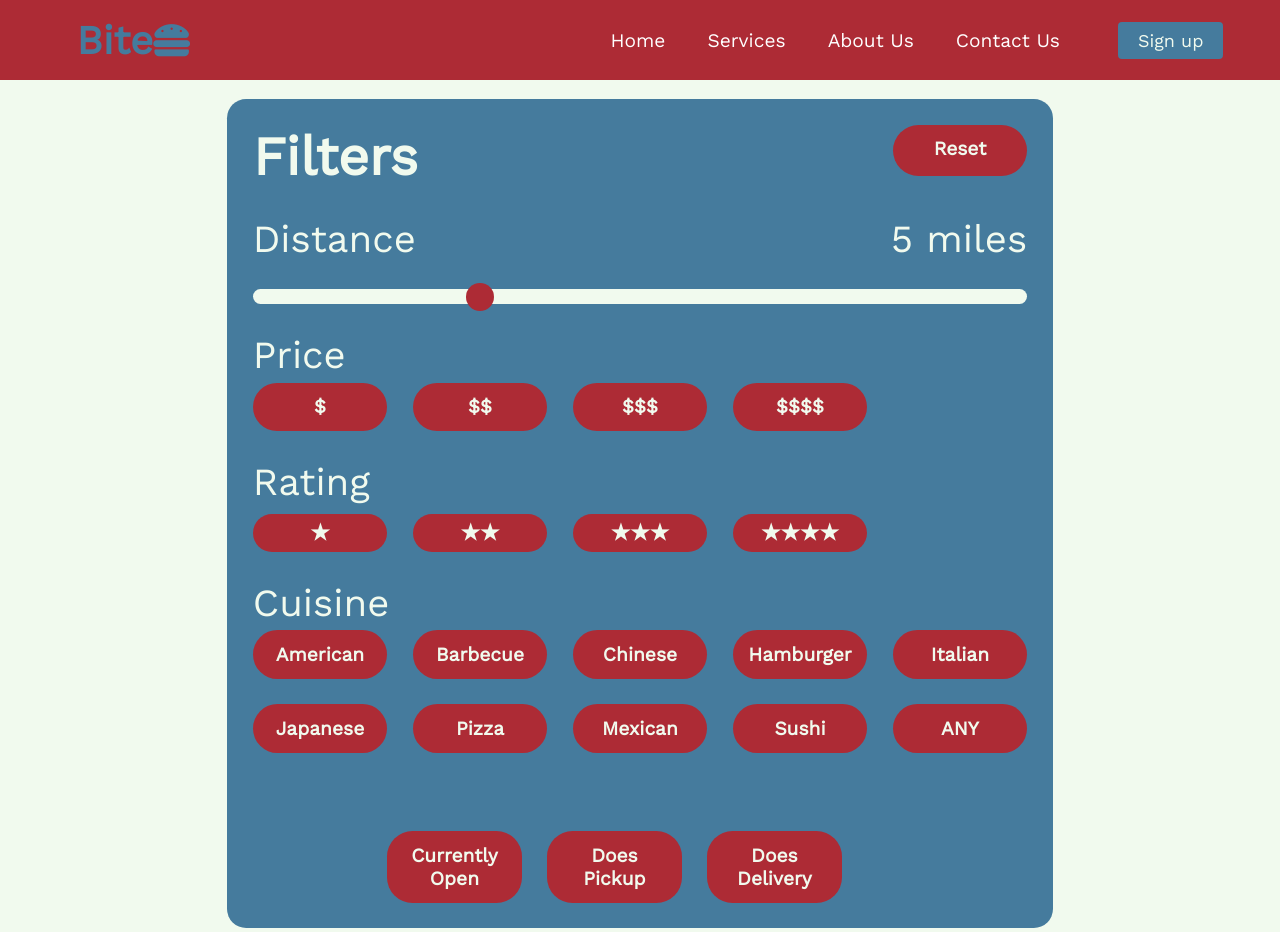
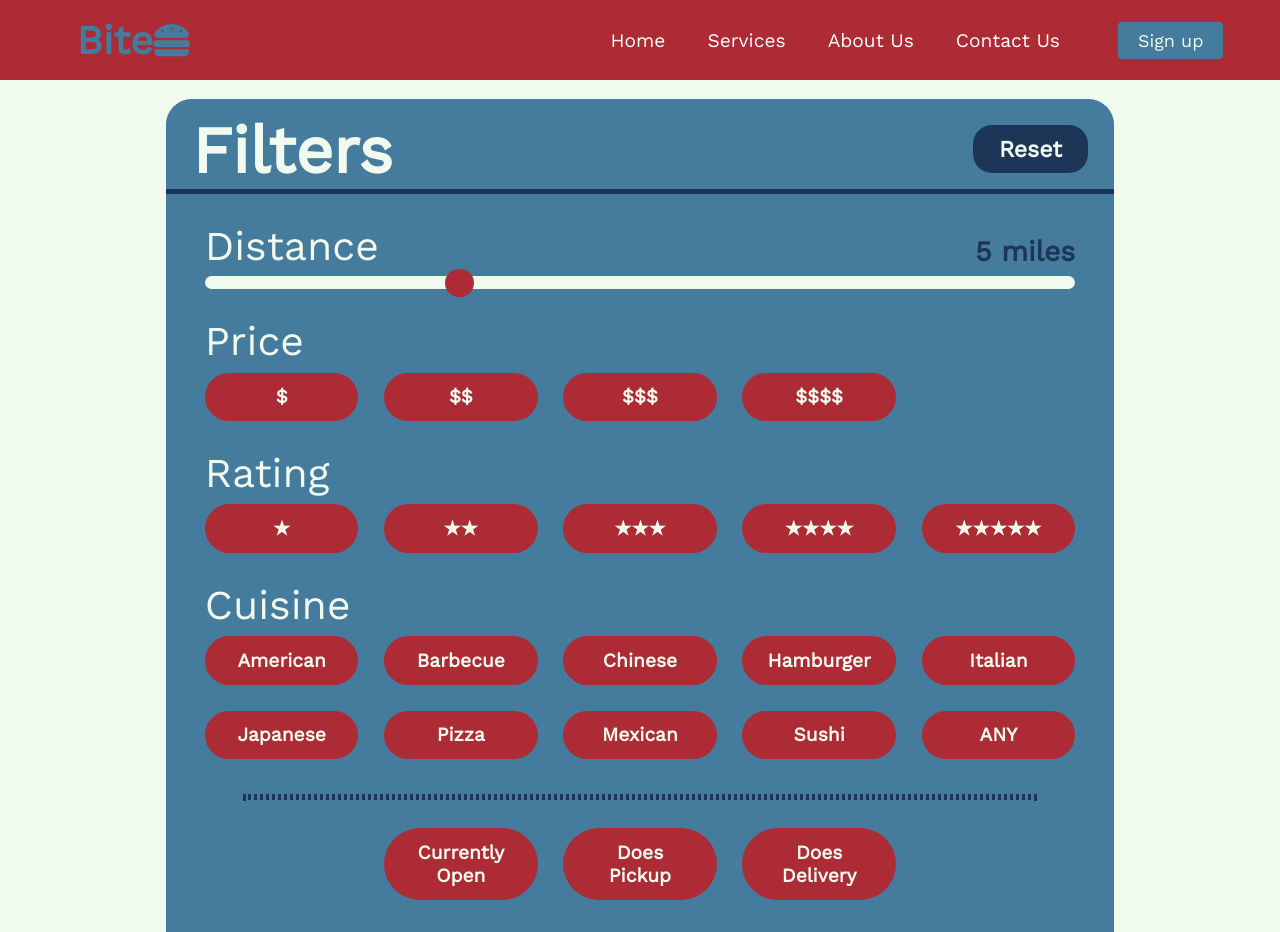
Before and after one commit to akayangel218/Project-Bite, a React (Create React App) app in the folder bite-frontend/: page /filter in a window 1280 px wide. Shown: the top 932 px of the page. Built offline with nearby package versions, Linux system fonts and the light colour scheme; a web font is replaced by a local one.

Commit message:
State saving applied to all categories & format updated

```diff
--- a/bite-frontend/src/Pages/filter.css
+++ b/bite-frontend/src/Pages/filter.css
@@ -2,45 +2,79 @@
     display: inline-grid;
     grid-template-columns: auto;
     background-color: #457B9D;
-    padding: 2vmax;
-    border-radius: 1.5vmax;
-    border: 1vmax;
-    border-color: black;
+    padding: 3vmax;
+    border-radius: 2vmax;
     row-gap: 2.2vmax;
 }
 
 .grid-header {
     background-color: #457B9D;
     color: #F1FAEE;
-    font-size: 4.2vmax;
-    font-weight: bold;
     justify-content: space-between;
     display: flex;
+    border-color: #1D3557;
+    border-bottom: 0.4vmax solid #1D3557;
+    margin-left: -3vmax;
+    margin-right: -3vmax;
+}
+
+.header {
+    background-color: #457B9D;
+    color: #F1FAEE;
+    margin-left: 2vmax;
+    font-size: 5.1vmax;
+    font-weight: bolder;
+    margin-top: -2vmax;
 }
 
 p {
     background-color: transparent;
+    font-size: 2.2vmax;
+    margin-top: 1vmax;
+    color: #1D3557;
+    font-weight: bold;
+}
+
+.button-reset {
+    background-color: #1D3557;
+    color: #F1FAEE;
+    font-size: 1.8vmax;
+    font-weight: bold;
+    padding: 0.9vmax;
+    border-radius: 1.5vmax;
+    text-align: center;
+    width: 9vmax;
+    height: 3.8vmax;
+    margin-right: 2vmax;
+    margin-top: -1vmax;
+}
+
+.button-reset:hover {
+    background-color: #F1FAEE;
+    color: #1D3557;
+    transition: all 0.2s ease-in-out;
 }
 
 .grid-distance {
     background-color: transparent;
     color: #F1FAEE;
-    font-size: 3vmax;
+    font-size: 3.2vmax;
     justify-content: space-between;
     display: flex;
+    margin-bottom: -1.7vmax;
 }
 
 .grid-item {
     background-color: transparent;
     color: #F1FAEE;
-    font-size: 3vmax;
+    font-size: 3.2vmax;
     text-align: left;
 }
 
 .slider {
     -webkit-appearance: none;
     width: 100%;
-    height: 1.2vmax;
+    height: 1vmax;
     border-radius: 3vmax;
     background: #F1FAEE;
     /* opacity: 0.7;
@@ -48,11 +82,19 @@ p {
     transition: opacity .2s; */
 }
 
+.divider {
+    background-color:  transparent;
+    border: 0.3vmax dotted #1D3557;
+    margin-top: 0.5vmax;
+    margin-left: 3vmax;
+    margin-right: 3vmax;
+}
+
 .grid-item-takeout {
     background-color:  transparent;
-    color: #F1FAEE;
     font-size: 3vmax;
-    /* text-align: left; */
+    display: grid;
+    justify-items: center;
 }
 
 /* .slider:hover {
@@ -94,8 +136,16 @@ p {
     gap: 2vmax;
 }
 
-.button-item {
-    background-color: #AD2B35;
+.button-container2 {
+    display: grid;
+    grid-template-columns: auto auto auto;
+    background-color: transparent;
+    gap: 2vmax;
+}
+
+
+/* .button-item {
+    background-color: #6aad2b;
     color: #F1FAEE;
     font-size: 1.7vmax;
     font-weight: bold;
@@ -105,15 +155,26 @@ p {
     width: 10.5vmax;
 }
 
+.button-item-selected {
+    background-color: #6aad2b;
+    color: #F1FAEE;
+    font-size: 1.7vmax;
+    font-weight: bold;
+    padding: 0.5vmax;
+    border-radius: 2vmax;
+    text-align: center;
+    width: 10.5vmax;
+} */
+
 .button-item2 {
     background-color: #AD2B35;
     color: #F1FAEE;
     font-size: 1.5vmax;
     font-weight: bold;
     padding: 1vmax;
-    border-radius: 2vmax;
+    border-radius: 4vmax;
     text-align: center;
-    width: 10.5vmax;
+    width: 12vmax;
 }
 
 .button-item2:hover {
@@ -123,9 +184,9 @@ p {
     font-size: 1.5vmax;
     font-weight: bold;
     padding: 1vmax;
-    border-radius: 2vmax;
+    border-radius: 4vmax;
     text-align: center;
-    width: 10.5vmax;
+    width: 12vmax;
 }
 
 .button-item2-selected {
@@ -135,25 +196,25 @@ p {
     font-size: 1.5vmax;
     font-weight: bold;
     padding: 1vmax;
-    border-radius: 2vmax;
+    border-radius: 4vmax;
     text-align: center;
-    width: 10.5vmax;
-    box-shadow: 2px 2px black;
+    width: 12vmax;
+    box-shadow: 0.2vmax 0.2vmax rgb(58, 57, 57);
 }
 
-.button-reset {
-    background-color: #AD2B35;
-    color: #F1FAEE;
-    font-size: 1.5vmax;
-    font-weight: bold;
-    padding: 1vmax;
-    border-radius: 2vmax;
-    text-align: center;
-    width: 10.5vmax;
-    height: 4vmax;
+.gird-apply {
+    margin-top: 0.5vmax;
+    background-color: #457B9D;
+    display: grid;
+    justify-items: center;
 }
 
-.button-reset:hover {
-    background-color: rgb(143, 28, 12);
-    transition: all 0.2s ease-in-out;
+.apply-button {
+    background-color: #F1FAEE;
+    width: 52vmax;
+    padding: .2vmax;
+    font-size: 2.5vmax;
+    color: #AD2B35;
+    font-weight: bolder;
+    border-radius: 1vmax;
 }
--- a/bite-frontend/src/Pages/filter.js
+++ b/bite-frontend/src/Pages/filter.js
@@ -6,12 +6,15 @@ import './filter.css';
 const buttonToggleOff = 'button-item2';
 const buttonToggleOn = 'button-item2-selected';
 const priceChoices = [1, 2, 3, 4];
-const ratingChoices = [1, 2, 3, 4];
+const ratingChoices = [1, 2, 3, 4, 5];
+const cuisineChoices = ["American", "Barbecue", "Chinese", "Hamburger", "Italian",
+                        "Japanese", "Pizza", "Mexican", "Sushi",  "ANY"];
 
 // ===== Default State =====
 const defaultUserFilters = {
     price: [],
     rating: [],
+    cuisine: [],
     other: []
 };
 const defaultButtonStyles = {
@@ -25,7 +28,20 @@ const defaultButtonStyles = {
         0: buttonToggleOff,
         1: buttonToggleOff,
         2: buttonToggleOff,
-        3: buttonToggleOff
+        3: buttonToggleOff,
+        4: buttonToggleOff
+    },
+    cuisine: {
+        0: buttonToggleOff,
+        1: buttonToggleOff,
+        2: buttonToggleOff,
+        3: buttonToggleOff,
+        4: buttonToggleOff,
+        5: buttonToggleOff,
+        6: buttonToggleOff,
+        7: buttonToggleOff,
+        8: buttonToggleOff,
+        9: buttonToggleOff
     },
     other: {
         0: buttonToggleOff,
@@ -80,19 +96,31 @@ const FilterPage = () => {
         </div>
     ));
 
+    const ratingButtons = ratingChoices.map((rating, idx) => (
+        <div key={idx} className={buttonStyles.rating[idx]} onClick={() => handleButtonClick(idx, 'rating')}>
+            {'★'.repeat(rating)}
+        </div>
+    ));
+
+    const cuisineButtons = cuisineChoices.map((cuisine, idx) => (
+        <div key={idx} className={buttonStyles.cuisine[idx]} onClick={() => handleButtonClick(idx, 'cuisine')}>
+            {cuisine}
+        </div>
+    ));
+
     return (
         <div className="FilterPage">
           <br></br>
           {/* Grid */}
           <div className="grid-container">
             <div className="grid-header">
-                <p>Filters</p>
+                <div className='header'>Filters</div>
                 <div className="button-reset" onClick = {() => resetAllState()}>
                     Reset
                 </div>
             </div>
             <div className="grid-distance">
-                <p>Distance</p>
+                Distance
                 <p>{distance} miles</p>
             </div>
 
@@ -118,17 +146,15 @@ const FilterPage = () => {
                 Rating
                 <br></br>
                 <div className='button-container'>
-                    <div className='button-item'>★</div>
-                    <div className='button-item'>★★</div>
-                    <div className='button-item'>★★★</div>
-                    <div className='button-item'>★★★★</div>
+                    {ratingButtons}
                 </div>
             </div>
             <div className="grid-item">
                 Cuisine
                 <br></br>
                 <div className='button-container'>
-                    <div className='button-item2'>American</div>
+                    {cuisineButtons}
+                    {/* <div className='button-item2'>American</div>
                     <div className='button-item2'>Barbecue</div>
                     <div className='button-item2'>Chinese</div>
                     <div className='button-item2'>Hamburger</div>
@@ -137,24 +163,28 @@ const FilterPage = () => {
                     <div className='button-item2'>Pizza</div>
                     <div className='button-item2'>Mexican</div>
                     <div className='button-item2'>Sushi</div>
-                    <div className='button-item2'>ANY</div>
+                    <div className='button-item2'>ANY</div> */}
                 </div>
             </div>
+            <div className='divider'></div>
             <div className="grid-item-takeout">
-                <br></br>
-                <div className='button-container'>
+                <div className='button-container2'>
                     <div className={buttonStyles.other[0]} onClick = {() => handleButtonClick(0, 'other')}>
-                        Currently Open
+                        Currently<br></br>Open
                     </div>
                     <div className={buttonStyles.other[1]} onClick = {() => handleButtonClick(1, 'other')}>
-                        Does Pickup
+                        Does<br></br>Pickup
                     </div>
                     <div className={buttonStyles.other[2]} onClick = {() => handleButtonClick(2, 'other')}>
-                        Does Delivery
+                        Does<br></br>Delivery
                     </div>
                 </div>
             </div>
+            <div className='gird-apply'>
+                <div className='apply-button'>Apply</div>
+            </div>
           </div>
+          <br></br><br></br>
         </div>
     );
 }
```
